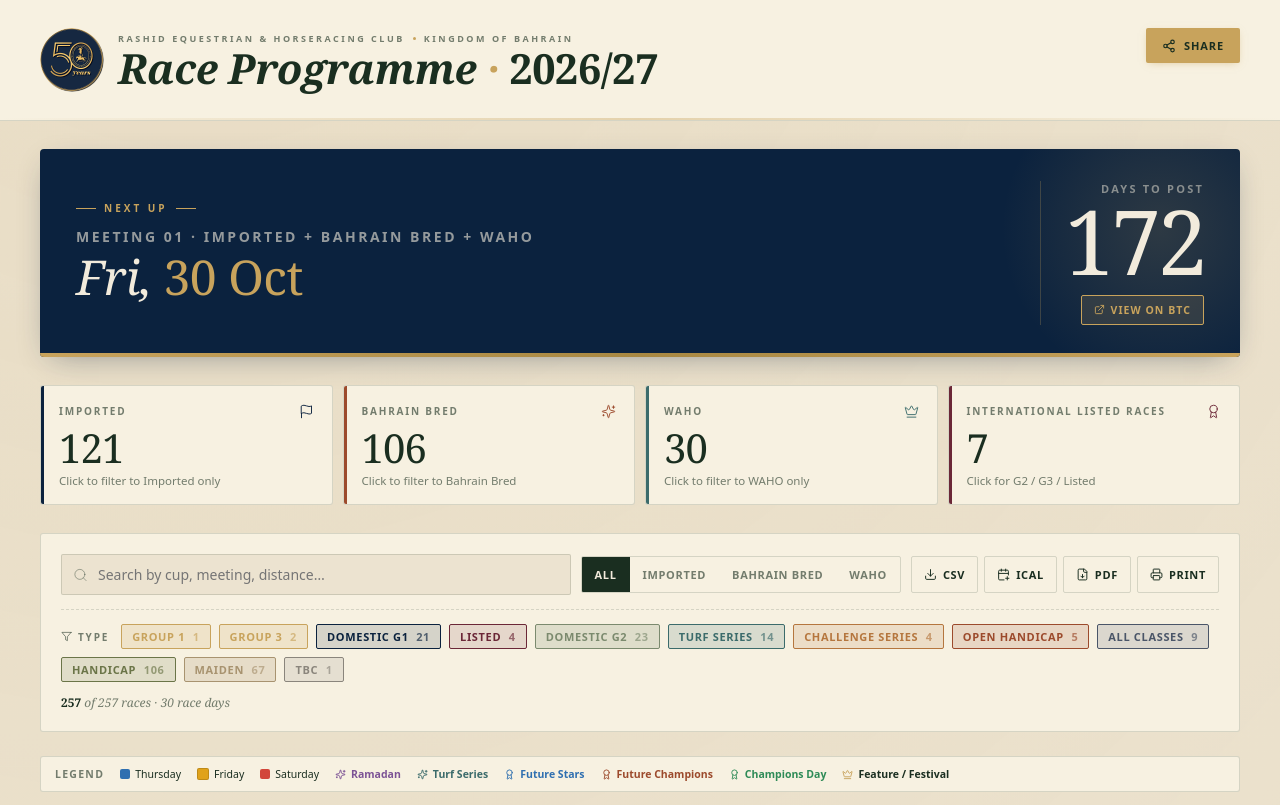
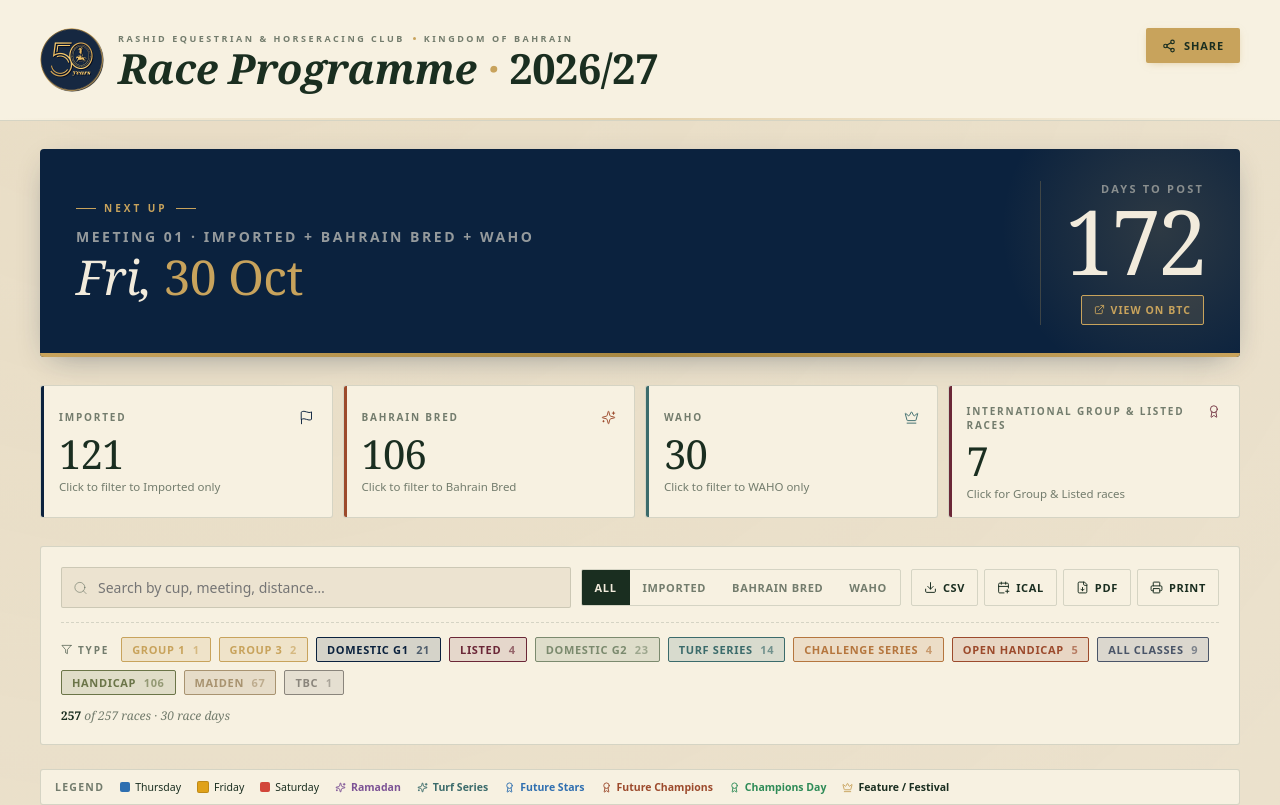
Before and after one commit to REHCBH/rehc-race-programme2026-27, a React (Vite) app: page / in a window 1280 px wide. Shown: the top 805 px of the page. Built offline with nearby package versions, Linux system fonts and the light colour scheme.

Commit message:
Add files via upload

```diff
--- a/src/App.jsx
+++ b/src/App.jsx
@@ -654,14 +654,8 @@ function getRaceStatus(raceDateIso, todayIso) {
 // day's racecard listing (which shows all races on that date). The "view"
 // argument selects whether the user sees entries or results on landing.
 function btcUrlForRace(race, todayIso) {
-  const status = getRaceStatus(race.date, todayIso);
-  // Use date-only racecards page; users pick the specific race from there.
-  // Append ?date=DD-MM-YYYY which is the format the BTC site uses for the date filter.
-  const d = new Date(race.date + 'T00:00:00');
-  const dd = String(d.getDate()).padStart(2, '0');
-  const mm = String(d.getMonth() + 1).padStart(2, '0');
-  const yyyy = d.getFullYear();
-  return 'https://www.bahrainturfclub.com/racecards-results?date=' + dd + '-' + mm + '-' + yyyy;
+  // All "View on BTC" buttons link to the Bahrain Turf Club homepage.
+  return 'https://bahrainturfclub.com';
 }
 
 function btcUrlLabel(race, todayIso) {
@@ -2143,9 +2137,9 @@ export default function App() {
             isActive={activeTile === 'waho'}
           />
           <StatCard
-            label="International Listed Races"
+            label="International Group & Listed Races"
             value={stats.blackType}
-            sub={isMobile ? 'Tap for prestige races' : 'Click for G2 / G3 / Listed'}
+            sub={isMobile ? 'Tap for prestige races' : 'Click for Group & Listed races'}
             icon={Award}
             accentColor={C.burgundy}
             onClick={onTileBlackType}
```
